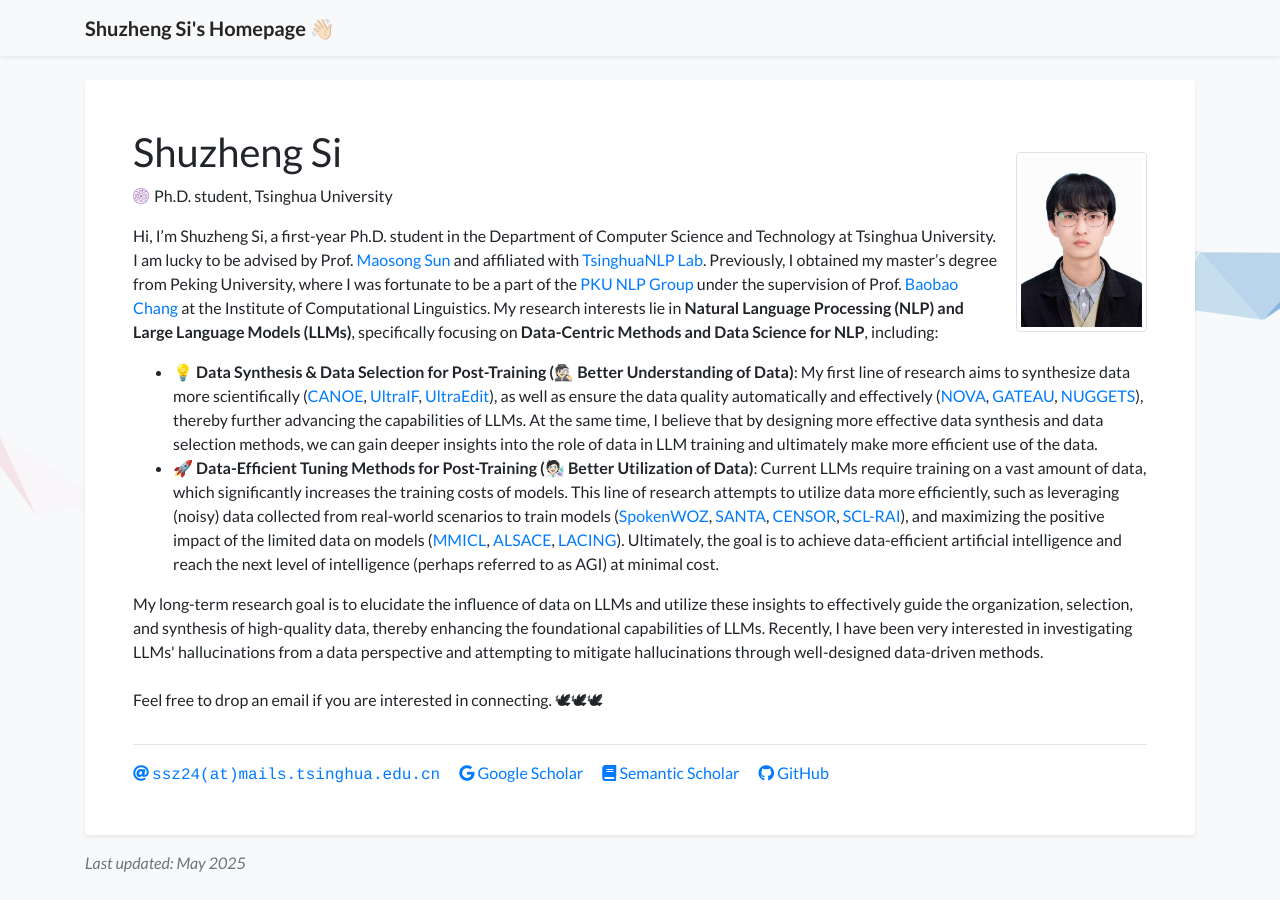
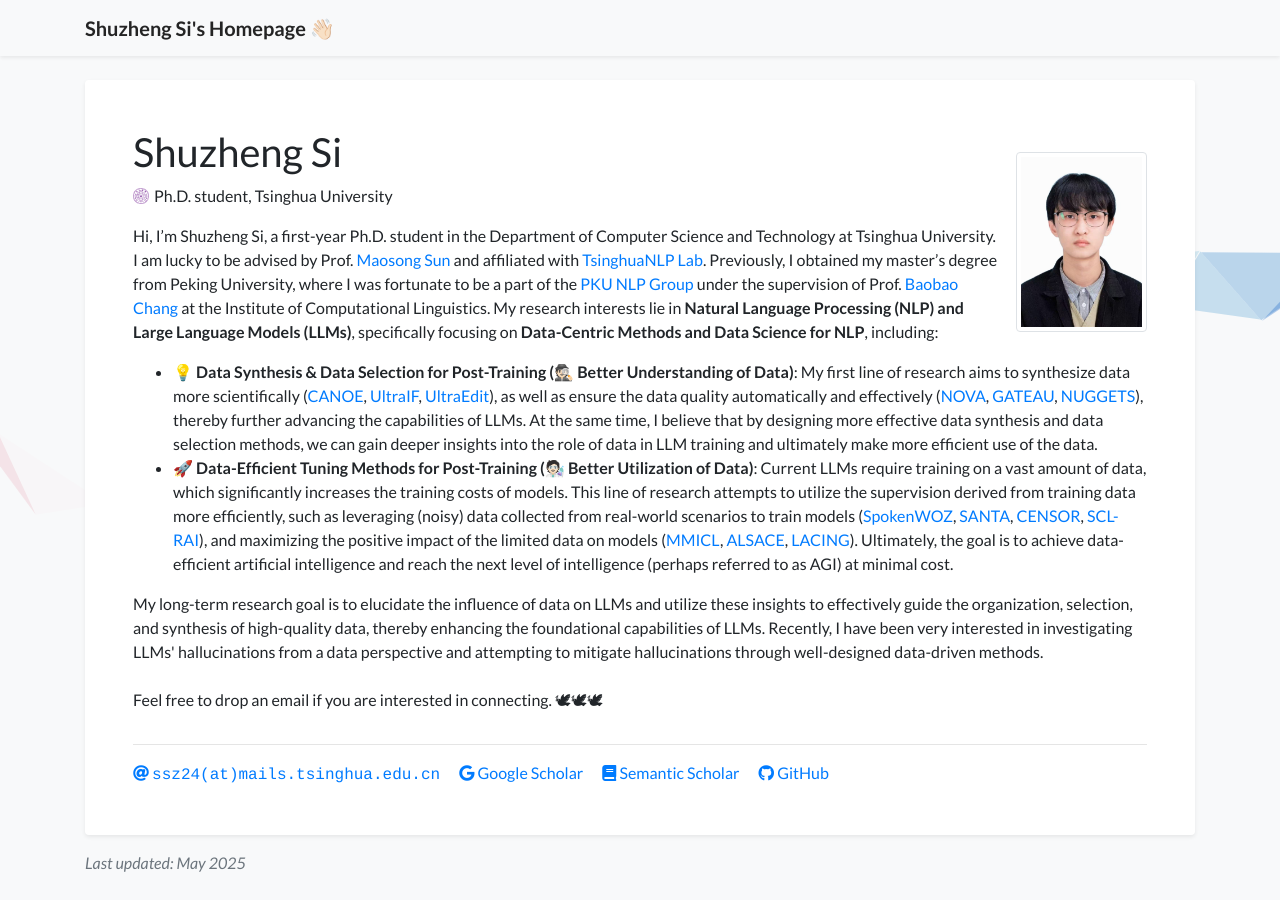
Before and after one commit to S1s-Z/s1s-z.github.io, a Jekyll site: the page built from index.html, in a window 1280 px wide. Built offline with Jekyll 4.4.1, drawn with Linux system fonts in a browser that asks for light colours; a style sheet for code colours, icons or effects is not loaded.

Commit message:
Update profile.yml

```diff
--- a/_data/profile.yml
+++ b/_data/profile.yml
@@ -27,7 +27,7 @@
           💡 <b>Data Synthesis & Data Selection for Post-Training (🕵🏻 Better Understanding of Data)</b>: My first line of research aims to synthesize data more scientifically (<a href="https://arxiv.org/abs/2505.16483">CANOE</a>, <a href="https://arxiv.org/abs/2502.04153">UltraIF</a>, <a href="https://arxiv.org/abs/2407.05282">UltraEdit</a>), as well as ensure the data quality automatically and effectively (<a href="https://arxiv.org/abs/2502.07340">NOVA</a>, <a href="https://arxiv.org/abs/2410.15633">GATEAU</a>, <a href="https://arxiv.org/abs/2312.10302">NUGGETS</a>), thereby further advancing the capabilities of LLMs. At the same time, I believe that by designing more effective data synthesis and data selection methods, we can gain deeper insights into the role of data in LLM training and ultimately make more efficient use of the data.
       </li>
       <li>
-          🚀 <b>Data-Efficient Tuning Methods for Post-Training (🧑🏻‍🔬 Better Utilization of Data)</b>: Current LLMs require training on a vast amount of data, which significantly increases the training costs of models. This line of research attempts to utilize data more efficiently, such as leveraging (noisy) data collected from real-world scenarios to train models (<a href="https://arxiv.org/abs/2305.13040">SpokenWOZ</a>, <a href="https://arxiv.org/abs/2305.04076">SANTA</a>, <a href="https://arxiv.org/abs/2311.08010">CENSOR</a>, <a href="https://arxiv.org/abs/2209.01646">SCL-RAI</a>), and maximizing the positive impact of the limited data on models (<a href="https://arxiv.org/abs/2309.07915">MMICL</a>, <a href="https://arxiv.org/abs/2404.08491">ALSACE</a>, <a href="https://arxiv.org/abs/2411.14279">LACING</a>). Ultimately, the goal is to achieve data-efficient artificial intelligence and reach the next level of intelligence (perhaps referred to as AGI) at minimal cost.
+          🚀 <b>Data-Efficient Tuning Methods for Post-Training (🧑🏻‍🔬 Better Utilization of Data)</b>: Current LLMs require training on a vast amount of data, which significantly increases the training costs of models. This line of research attempts to utilize the supervision derived from training data more efficiently, such as leveraging (noisy) data collected from real-world scenarios to train models (<a href="https://arxiv.org/abs/2305.13040">SpokenWOZ</a>, <a href="https://arxiv.org/abs/2305.04076">SANTA</a>, <a href="https://arxiv.org/abs/2311.08010">CENSOR</a>, <a href="https://arxiv.org/abs/2209.01646">SCL-RAI</a>), and maximizing the positive impact of the limited data on models (<a href="https://arxiv.org/abs/2309.07915">MMICL</a>, <a href="https://arxiv.org/abs/2404.08491">ALSACE</a>, <a href="https://arxiv.org/abs/2411.14279">LACING</a>). Ultimately, the goal is to achieve data-efficient artificial intelligence and reach the next level of intelligence (perhaps referred to as AGI) at minimal cost.
       </li>
   </ul>
 
```
